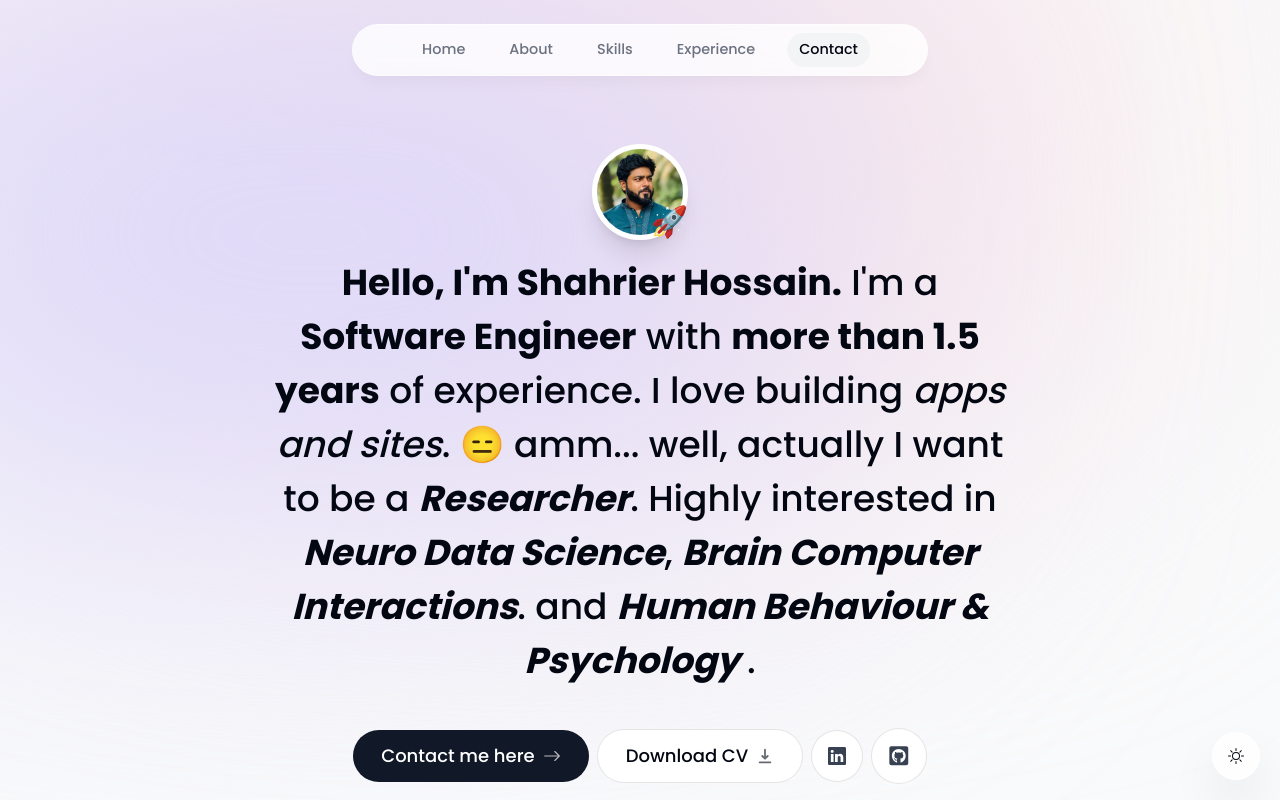
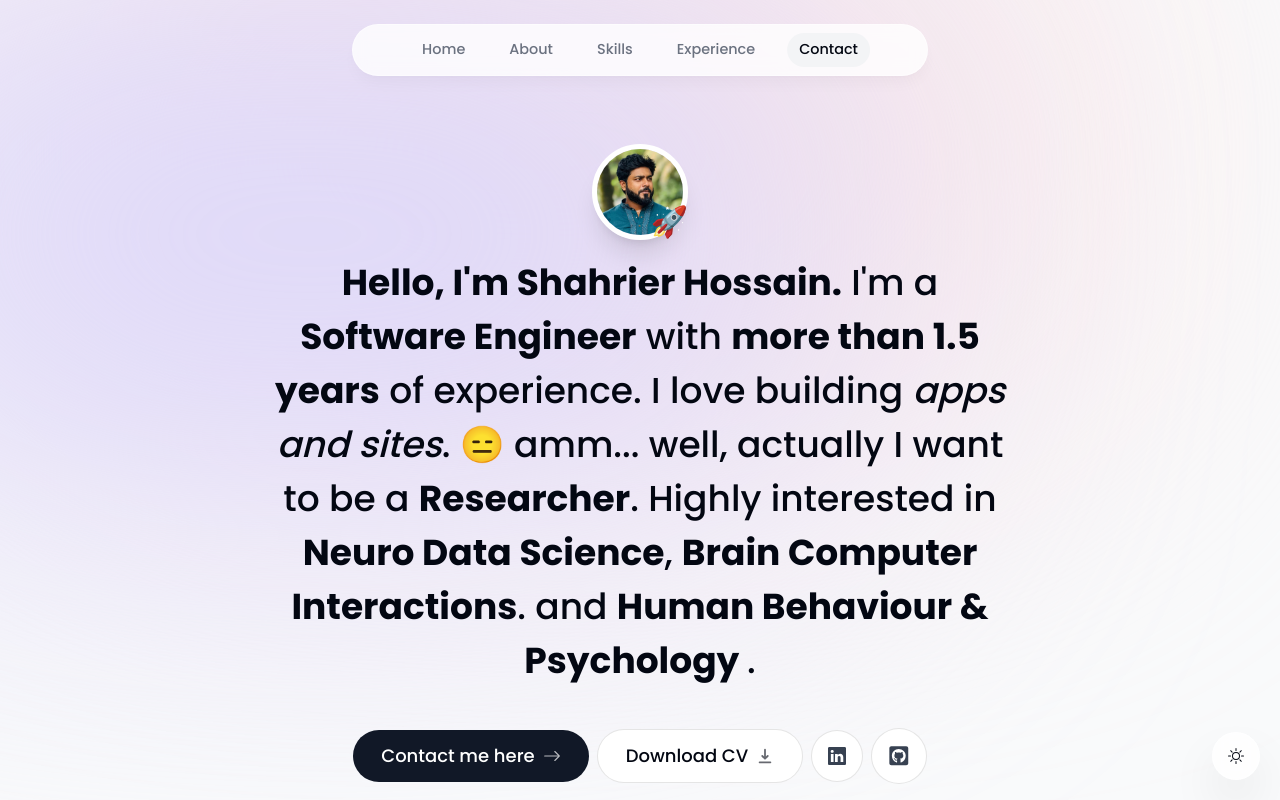
Before and after one commit to ShahrierHossain/shahrier-hossain, a Next.js app: page / in a window 1280 px wide. Shown: the top 800 px of the page. Built offline with nearby package versions, Linux system fonts and the light colour scheme; what mailgun-js would draw is missing.

Commit message:
Update intro.tsx

```diff
--- a/components/intro.tsx
+++ b/components/intro.tsx
@@ -66,8 +66,8 @@ export default function Intro() {
         <span className="font-bold">Software Engineer</span> with{" "}
         <span className="font-bold">more than 1.5 years</span> of experience. I love
         building <span className="italic">apps and sites</span>.
-        😑 amm... well, actually I want to be a <span className="font-bold italic">Researcher</span>.
-         Highly interested in <span className="font-bold italic">Neuro Data Science</span>, <span className="font-bold italic">Brain Computer Interactions</span>. and <span className="font-bold italic"> Human Behaviour & Psychology </span>.
+        😑 amm... well, actually I want to be a <span className="font-bold">Researcher</span>.
+         Highly interested in <span className="font-bold ">Neuro Data Science</span>, <span className="font-bold">Brain Computer Interactions</span>. and <span className="font-bold"> Human Behaviour & Psychology </span>.
       </motion.h1>
 
       <motion.div
```
